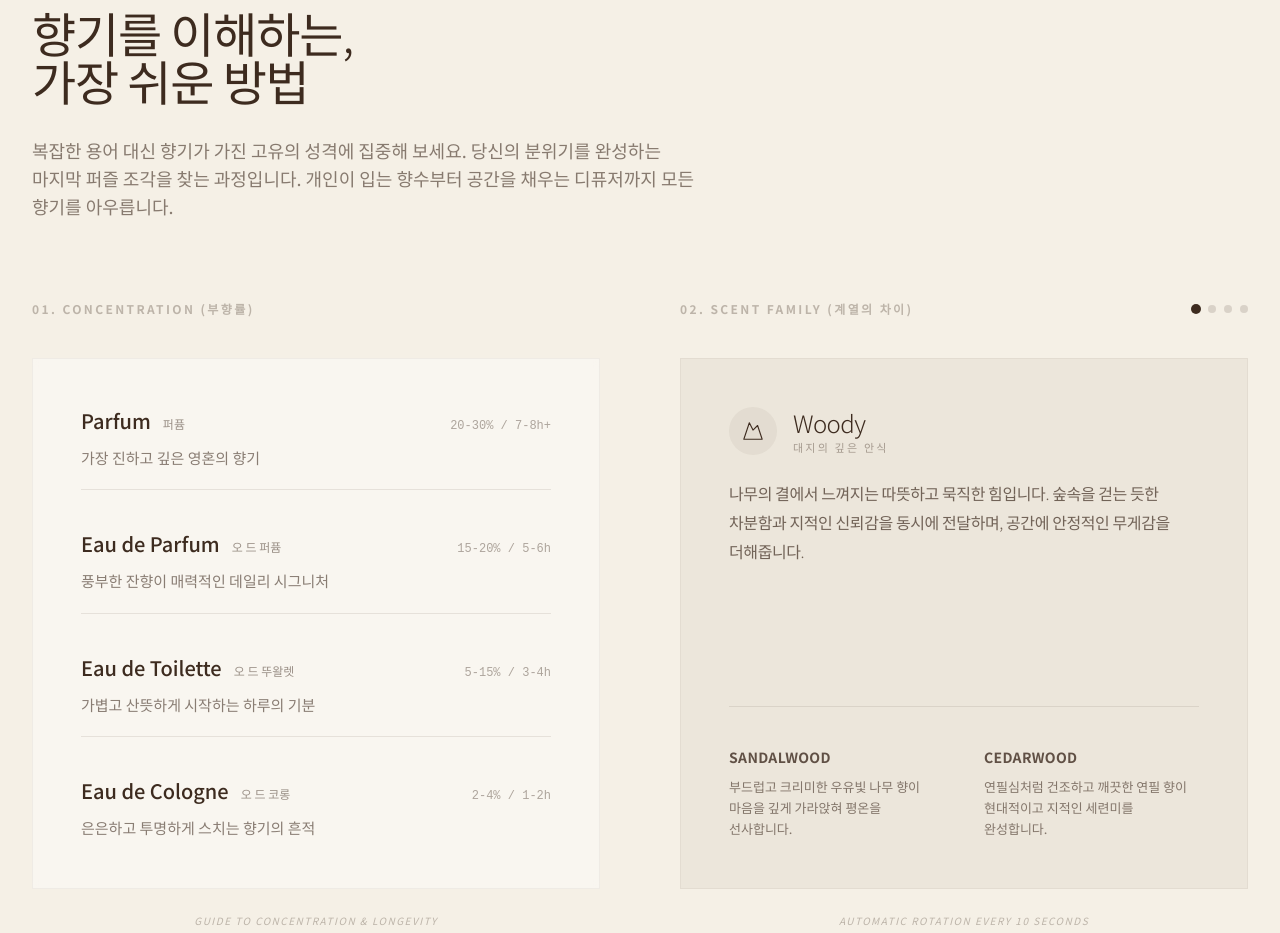
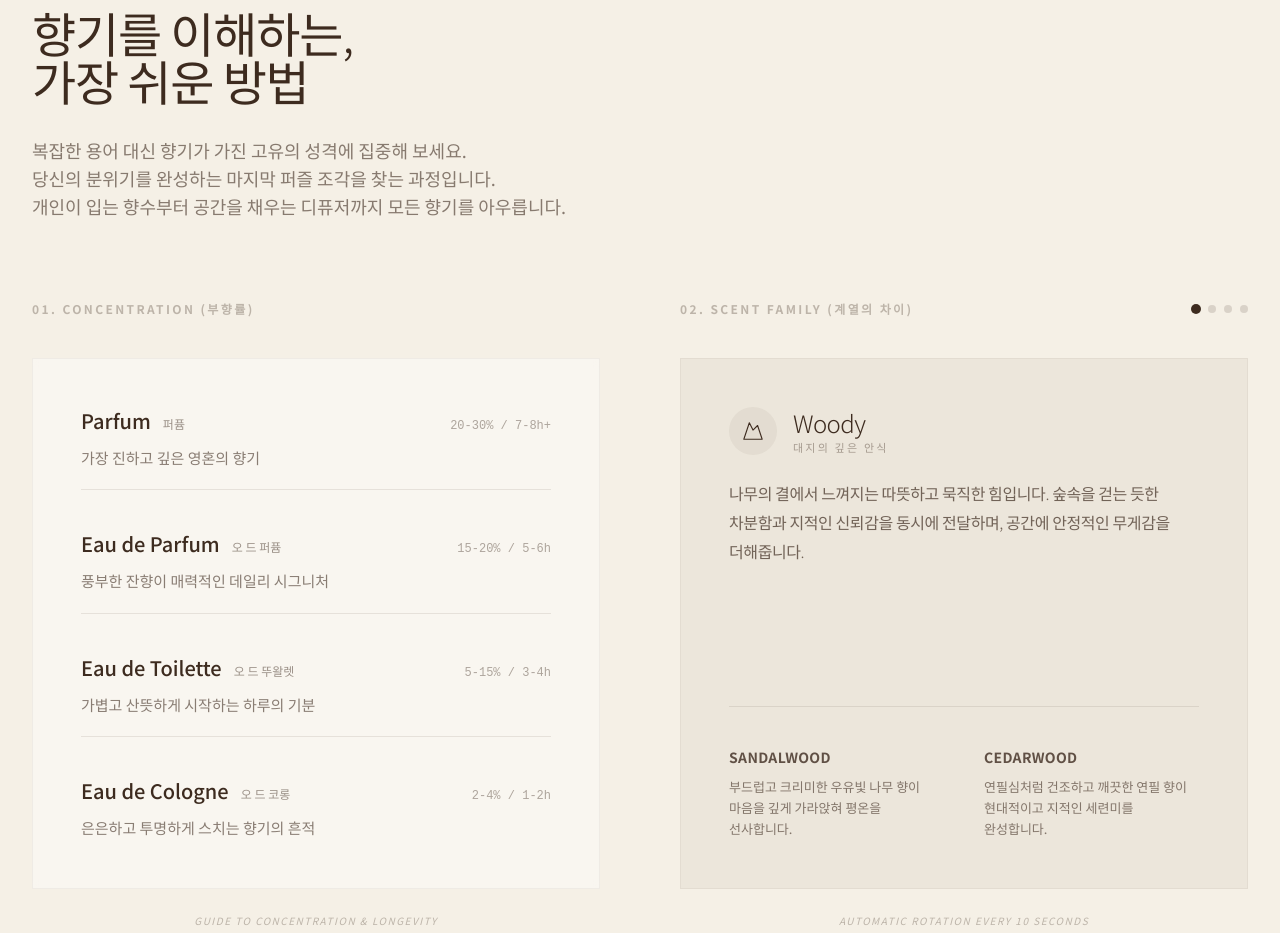
Before and after one commit to JJonyeok2/persona_l_front, a React (Vite) app: page / in a window 1280 px wide. Shown: the part 1880-2813 px from the top of the page. Built offline with nearby package versions, Linux system fonts and the light colour scheme.

Commit message:
Fix: Refine introduction typography in ScentGuideSection for better web layout

```diff
--- a/src/sections/ScentGuideSection.tsx
+++ b/src/sections/ScentGuideSection.tsx
@@ -23,9 +23,9 @@ export default function ScentGuideSection() {
             <h2 className="text-2xl sm:text-4xl md:text-5xl font-light tracking-tight mb-6 md:mb-8 text-wood break-keep">
               향기를 이해하는,&nbsp;<span className="hidden sm:inline"><br /></span>가장 쉬운 방법
             </h2>
-            <p className="text-wood/60 leading-relaxed text-[15px] sm:text-lg break-keep max-w-2xl text-wood">
-              복잡한 용어 대신 향기가 가진 고유의 성격에 집중해 보세요.
-              당신의 분위기를 완성하는 마지막 퍼즐 조각을 찾는 과정입니다.
+            <p className="text-wood/60 leading-relaxed text-[15px] sm:text-lg break-keep max-w-3xl">
+              복잡한 용어 대신 향기가 가진 고유의 성격에 집중해 보세요. <br className="hidden lg:inline" />
+              당신의 분위기를 완성하는 마지막 퍼즐 조각을 찾는 과정입니다. <br className="hidden lg:inline" />
               개인이 입는 향수부터 공간을 채우는 디퓨저까지 모든 향기를 아우릅니다.
             </p>
           </div>
```
